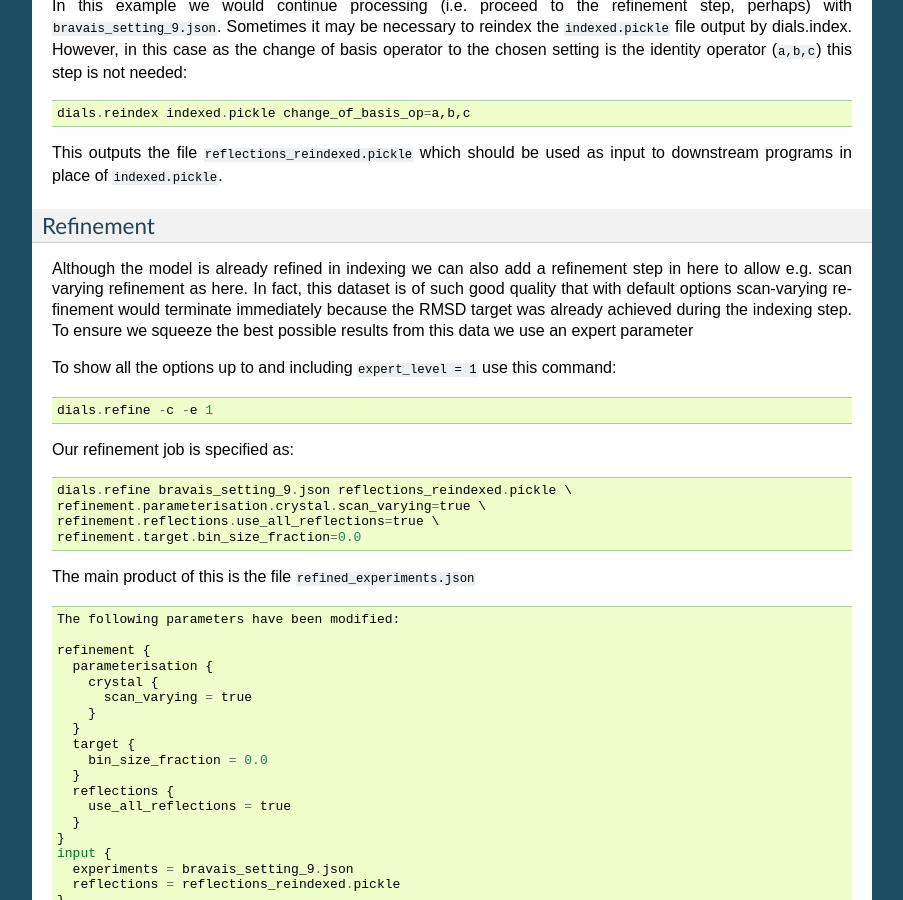
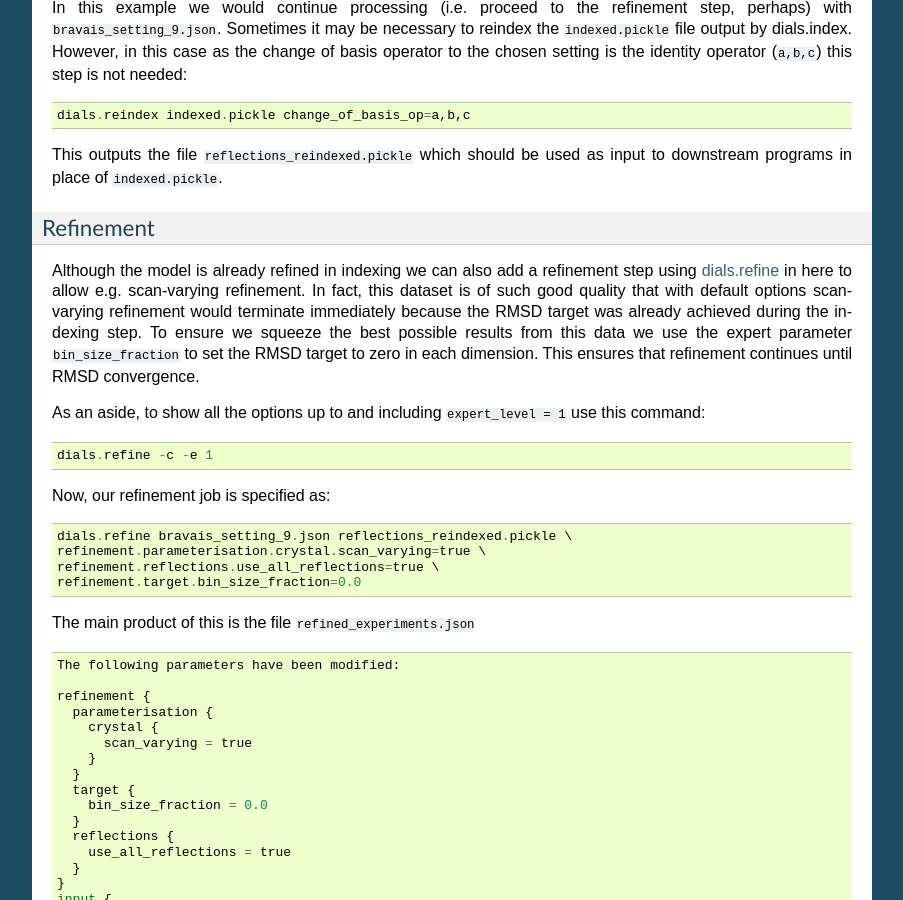
Before and after one commit to dials/docs, a Sphinx documentation site: the page built from sphinx/advanced_tutorial.rst, in a window 1280 px wide and 900 px high, scrolled down 8105 px. Shown: the whole window, without its empty margins (198-1101 px from the left). Built offline with Sphinx 7.4.7, drawn with Linux system fonts in a browser that asks for light colours; formulas are drawn with MathJax 3; some of the changed text lies outside the part shown.

Commit message:
further fixes

```diff
--- a/sphinx/advanced_tutorial.rst
+++ b/sphinx/advanced_tutorial.rst
@@ -13,7 +13,7 @@ dials.process
 -------------
 
 In the simplest case, :doc:`dials.process </programs/dials_process>`
-/here/are/all/images*.cbf` will do sensible processing, with a static model
+``/here/are/all/images*.cbf`` will do sensible processing, with a static model
 of the experiment and sample, and will output a reflection file integrated.mtz
 containing the intensity measurements assuming everything works correctly.
 Some sensible options to use are:
@@ -545,18 +545,21 @@ Refinement
 ^^^^^^^^^^
 
 Although the model is already refined in indexing we can also add a refinement
-step in here to allow e.g. scan varying refinement as here. In fact, this
+step using :doc:`dials.refine </programs/dials_refine>` in here to allow e.g.
+scan-varying refinement. In fact, this
 dataset is of such good quality that with default options scan-varying
 refinement would terminate immediately because the RMSD target was already
 achieved during the indexing step. To ensure we squeeze the best possible results
-from this data we use an expert parameter
+from this data we use the expert parameter ``bin_size_fraction`` to set the
+RMSD target to zero in each dimension. This ensures that refinement continues
+until RMSD convergence.
 
-To show all the options up to and including ``expert_level = 1`` use this
-command::
+As an aside, to show all the options up to and including ``expert_level = 1``
+use this command::
 
   dials.refine -c -e 1
 
-Our refinement job is specified as::
+Now, our refinement job is specified as::
 
   dials.refine bravais_setting_9.json reflections_reindexed.pickle \
   refinement.parameterisation.crystal.scan_varying=true \
```
